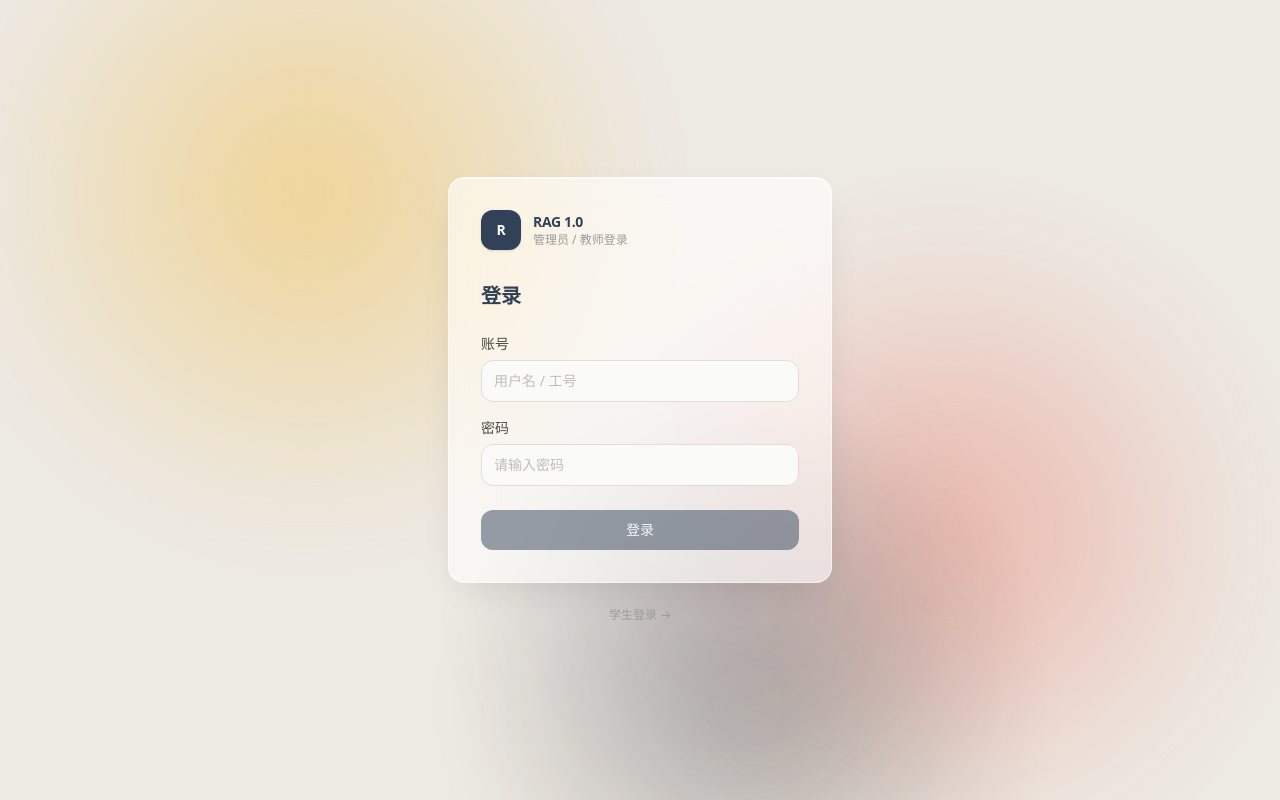
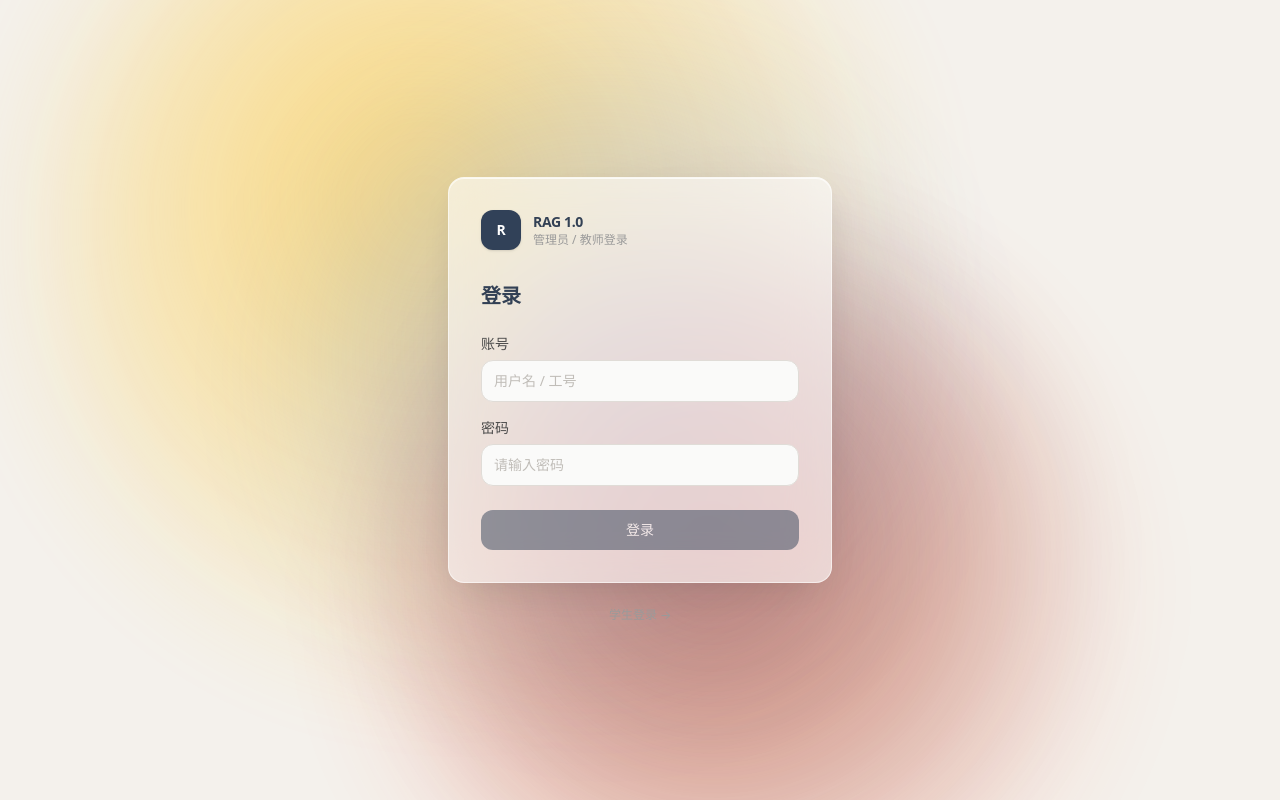
Before and after one commit to hjkjninubbuybb/zzu-thesis-assistant, a React (Vite) app in the folder frontend/: page /admin/login in a window 1280 px wide. Built offline with nearby package versions, Linux system fonts and the light colour scheme.

Commit message:
style: implement premium fluid motion for background blobs and fine-tune visibility

```diff
--- a/frontend/src/components/layout/BlobBackdrop.tsx
+++ b/frontend/src/components/layout/BlobBackdrop.tsx
@@ -34,88 +34,64 @@ interface Blob {
 // 4 个 idle 动画 + 互质周期（53/67/79/89 全为质数）+ 大随机起步偏移
 // → 三球永不同步重复构图，肉眼几乎察觉不到运动但又"活着"
 const WARM_BLOBS: Blob[] = [
-  // 暖琥珀（呼应 Logo 黑 + 暖米背景）
+  // 琥珀金 - 微调：降透明度，增模糊
+  {
+    size: 550,
+    position: { left: '-5%', top: '-10%' },
+    color: 'rgba(255, 200, 50, 0.65)',
+    blur: 60,
+    anim: 'blobIdleA',
+    duration: '48s',
+    delay: '-5s',
+  },
+  // 珊瑚红
   {
     size: 520,
-    position: { left: '-8%', top: '-14%' },
-    color: 'rgba(240, 192, 80, 0.55)',
-    blur: 40,
-    anim: 'blobIdleA',
-    duration: '53s',
-    delay: '-13s',
+    position: { right: '2%', top: '15%' },
+    color: 'rgba(255, 90, 60, 0.55)',
+    blur: 70,
+    anim: 'blobIdleB',
+    duration: '55s',
+    delay: '-15s',
   },
-  // 砖红（OverviewPage 已使用此色）
+  // 墨灰
   {
-    size: 480,
-    position: { right: '-6%', top: '18%' },
-    color: 'rgba(232, 110, 90, 0.42)',
-    blur: 50,
-    anim: 'blobIdleB',
-    duration: '67s',
-    delay: '-29s',
+    size: 450,
+    position: { left: '30%', bottom: '-5%' },
+    color: 'rgba(40, 35, 30, 0.35)',
+    blur: 65,
+    anim: 'blobIdleC',
+    duration: '65s',
+    delay: '-25s',
   },
-  // 墨灰（深色锚点）
+  // 环境补色
   {
     size: 420,
-    position: { left: '32%', bottom: '-14%' },
-    color: 'rgba(50, 46, 40, 0.32)',
-    blur: 44,
-    anim: 'blobIdleC',
-    duration: '79s',
-    delay: '-41s',
-  },
-  // 冷灰中和暖色，避免发糊
-  {
-    size: 380,
-    position: { right: '22%', bottom: '-8%' },
-    color: 'rgba(125, 138, 160, 0.30)',
-    blur: 48,
+    position: { right: '15%', bottom: '5%' },
+    color: 'rgba(100, 150, 255, 0.35)',
+    blur: 60,
     anim: 'blobIdleD',
-    duration: '89s',
-    delay: '-7s',
+    duration: '58s',
+    delay: '-10s',
   },
 ]
 
 const COOL_BLOBS: Blob[] = [
-  // 学生端：靛蓝主调
   {
-    size: 520,
-    position: { left: '-8%', top: '-14%' },
-    color: 'rgba(96, 130, 240, 0.40)',
-    blur: 40,
+    size: 550,
+    position: { left: '-5%', top: '-10%' },
+    color: 'rgba(60, 140, 255, 0.55)',
+    blur: 60,
     anim: 'blobIdleA',
-    duration: '53s',
-    delay: '-13s',
+    duration: '48s',
   },
-  // 紫
   {
-    size: 460,
-    position: { right: '-6%', top: '16%' },
-    color: 'rgba(150, 110, 220, 0.35)',
-    blur: 50,
+    size: 500,
+    position: { right: '5%', top: '20%' },
+    color: 'rgba(160, 100, 255, 0.45)',
+    blur: 70,
     anim: 'blobIdleB',
-    duration: '67s',
-    delay: '-29s',
-  },
-  // 青
-  {
-    size: 400,
-    position: { left: '34%', bottom: '-12%' },
-    color: 'rgba(80, 180, 200, 0.32)',
-    blur: 44,
-    anim: 'blobIdleC',
-    duration: '79s',
-    delay: '-41s',
-  },
-  // 浅粉点缀
-  {
-    size: 360,
-    position: { right: '24%', bottom: '-8%' },
-    color: 'rgba(232, 150, 200, 0.28)',
-    blur: 48,
-    anim: 'blobIdleD',
-    duration: '89s',
-    delay: '-7s',
+    duration: '55s',
   },
 ]
 
@@ -125,11 +101,9 @@ export default function BlobBackdrop({
   className = '',
 }: BlobBackdropProps) {
   const blobs = variant === 'cool' ? COOL_BLOBS : WARM_BLOBS
-  // hero 模式整体放大并提高饱和
-  const scale = intensity === 'hero' ? 1.35 : 1
-  const targetOpacity = intensity === 'hero' ? 1 : 0.85
+  const scale = intensity === 'hero' ? 1.4 : 1
+  const targetOpacity = 1 // 全力显示
 
-  // 挂载后再淡入到目标透明度，避免色块"砰"地出现
   const [mounted, setMounted] = useState(false)
   useEffect(() => {
     const id = requestAnimationFrame(() => setMounted(true))
@@ -142,7 +116,8 @@ export default function BlobBackdrop({
       className={`pointer-events-none absolute inset-0 overflow-hidden ${className}`}
       style={{
         opacity: mounted ? targetOpacity : 0,
-        transition: 'opacity 1.2s cubic-bezier(0.25, 1, 0.5, 1)',
+        transition: 'opacity 1.5s cubic-bezier(0.25, 1, 0.5, 1)',
+        backgroundColor: 'var(--color-background)'
       }}
     >
       {blobs.map((b, i) => (
@@ -152,8 +127,10 @@ export default function BlobBackdrop({
           style={{
             width: b.size * scale,
             height: b.size * scale,
-            background: `radial-gradient(circle at 50% 50%, ${b.color} 0%, transparent 70%)`,
+            // 核心更实，消散更慢
+            background: `radial-gradient(circle at 45% 45%, ${b.color} 0%, transparent 85%)`,
             filter: `blur(${b.blur}px)`,
+            mixBlendMode: 'normal',
             animation: `${b.anim} ${b.duration} ease-in-out ${b.delay ?? '0s'} infinite`,
             ...b.position,
           }}
--- a/frontend/src/index.css
+++ b/frontend/src/index.css
@@ -308,28 +308,38 @@ body {
     0 6px 28px -14px rgba(20, 30, 60, 0.16);
 }
 
-/* ───── Idle drift — 大背景光晕用，Apple 风慢速漂移 ─────
-   位移 56–84px / 周期 53–89s 互质 / 无 scale 跳变 / 透明度极弱呼吸
-   单峰 keyframe + ease-in-out → 正弦式潮汐，无明显节奏点 */
+/* ───── Fluid Liquid Motion — 高级流体漂移 ─────
+   使用多阶段 keyframes，结合平移、缩放和极细微的形变错觉，模拟高级流体/熔岩灯效果 */
+
+/* ───── Fluid Liquid Motion — 高级流体大范围漂移 ─────
+   使用 vw/vh 单位确保光团在不同屏幕上都能产生明显的“游走”感 */
 
 @keyframes blobIdleA {
-  0%, 100% { transform: translate3d(0, 0, 0);        opacity: 0.85; }
-  50%      { transform: translate3d(72px, -56px, 0); opacity: 1; }
+  0%   { transform: translate(0, 0) scale(1); opacity: 0.8; }
+  33%  { transform: translate(15vw, -10vh) scale(1.1); opacity: 1; }
+  66%  { transform: translate(-5vw, 15vh) scale(0.9); opacity: 0.9; }
+  100% { transform: translate(0, 0) scale(1); opacity: 0.8; }
 }
 
 @keyframes blobIdleB {
-  0%, 100% { transform: translate3d(0, 0, 0);        opacity: 0.90; }
-  50%      { transform: translate3d(-84px, 64px, 0); opacity: 1; }
+  0%   { transform: translate(0, 0) scale(1); opacity: 0.9; }
+  33%  { transform: translate(-12vw, 15vh) scale(0.95); opacity: 1; }
+  66%  { transform: translate(8vw, -8vh) scale(1.05); opacity: 0.85; }
+  100% { transform: translate(0, 0) scale(1); opacity: 0.9; }
 }
 
 @keyframes blobIdleC {
-  0%, 100% { transform: translate3d(0, 0, 0);        opacity: 0.80; }
-  50%      { transform: translate3d(58px, 78px, 0);  opacity: 0.95; }
+  0%   { transform: translate(0, 0) scale(1); opacity: 0.8; }
+  33%  { transform: translate(10vw, 12vh) scale(1.05); opacity: 0.95; }
+  66%  { transform: translate(-8vw, -10vh) scale(0.9); opacity: 0.85; }
+  100% { transform: translate(0, 0) scale(1); opacity: 0.8; }
 }
 
 @keyframes blobIdleD {
-  0%, 100% { transform: translate3d(0, 0, 0);         opacity: 0.85; }
-  50%      { transform: translate3d(-66px, -48px, 0); opacity: 1; }
+  0%   { transform: translate(0, 0) scale(1); opacity: 0.85; }
+  33%  { transform: translate(-15vw, -12vh) scale(1.1); opacity: 1; }
+  66%  { transform: translate(10vw, 5vh) scale(0.95); opacity: 0.8; }
+  100% { transform: translate(0, 0) scale(1); opacity: 0.85; }
 }
 
 /* 用户系统启用「减少动效」时，光晕完全静止（保留视觉，去掉运动） */
```
